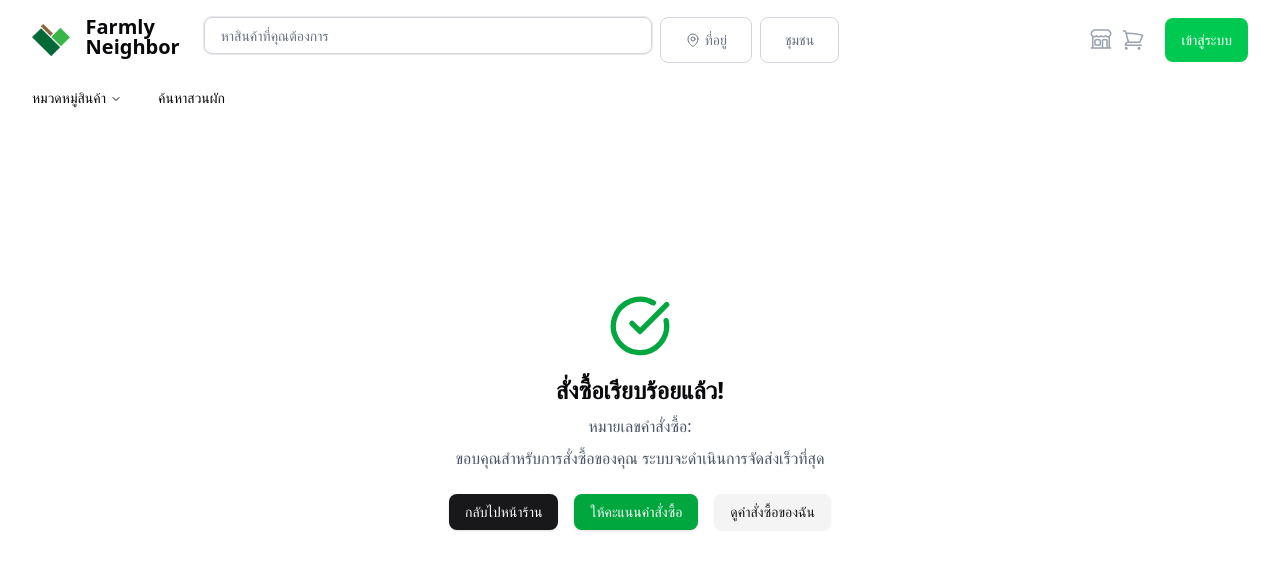
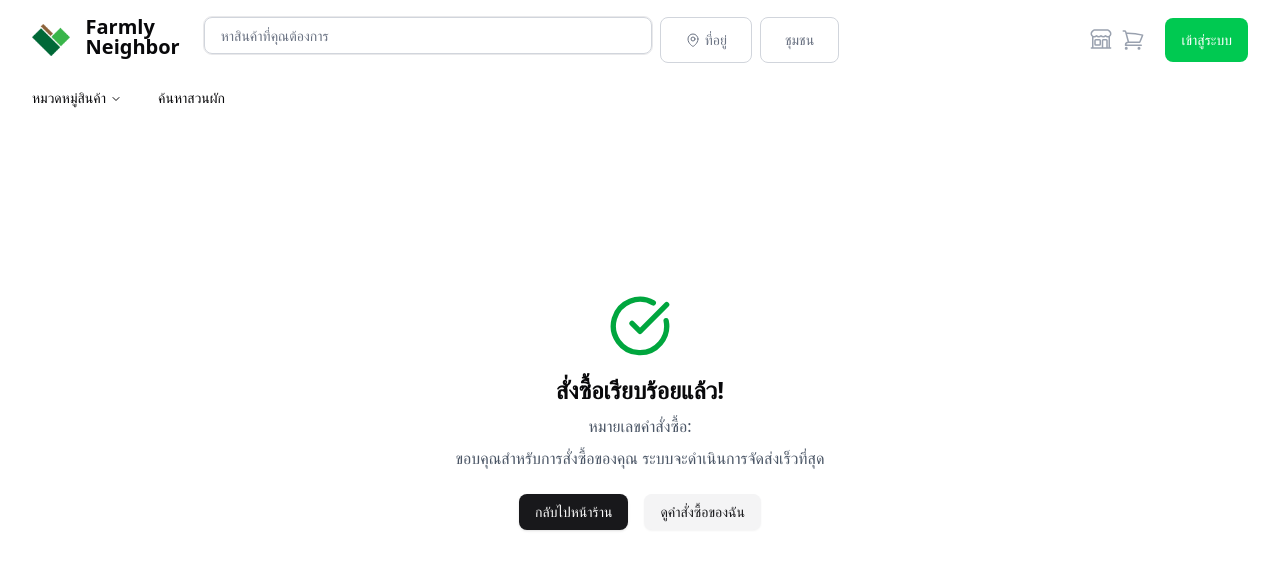
Before and after one commit to Smuggin/Farmly-FinalProject, a Next.js app: page /checkout/order-success/1 in a window 1280 px wide. Shown: the top 570 px of the page. Built offline with nearby package versions, Linux system fonts and the light colour scheme; no server answers.

Commit message:
ลบปุ่มให้คะแนนคำสั่งซื้อ

```diff
--- a/app/checkout/order-success/[id]/page.tsx
+++ b/app/checkout/order-success/[id]/page.tsx
@@ -21,9 +21,6 @@ export default function OrderSuccessPage({ params }: OrderSuccessPageProps) {
 
       <div className="flex gap-4">
         <Button onClick={() => router.push("/")}>กลับไปหน้าร้าน</Button>
-        <Button className="bg-green-600" onClick={() => router.push(`/review/${orderId}`)}>
-          ให้คะแนนคำสั่งซื้อ
-        </Button>
         <Button variant="secondary" onClick={() => router.push("/history")}>
           ดูคำสั่งซื้อของฉัน
         </Button>
```
